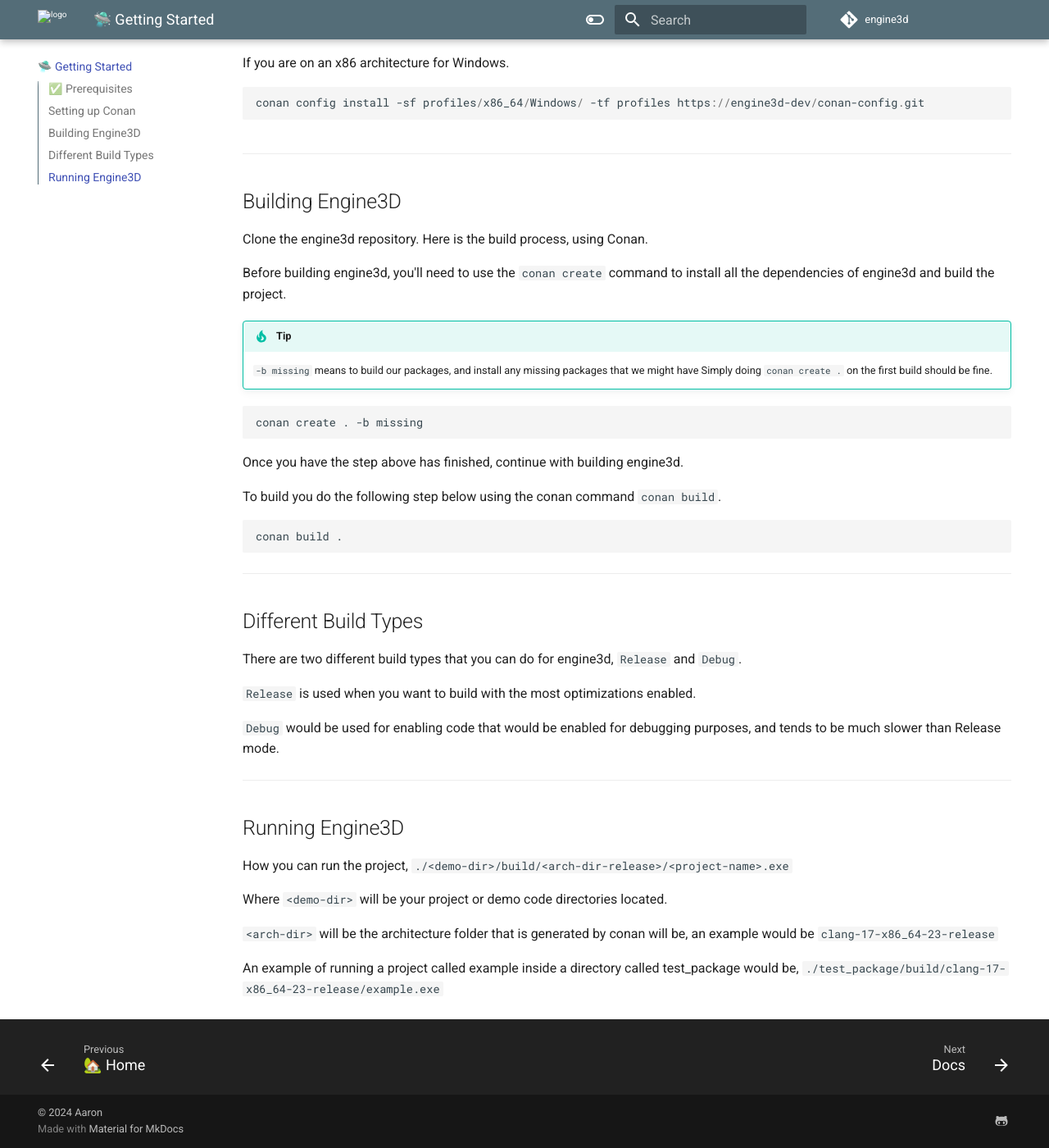
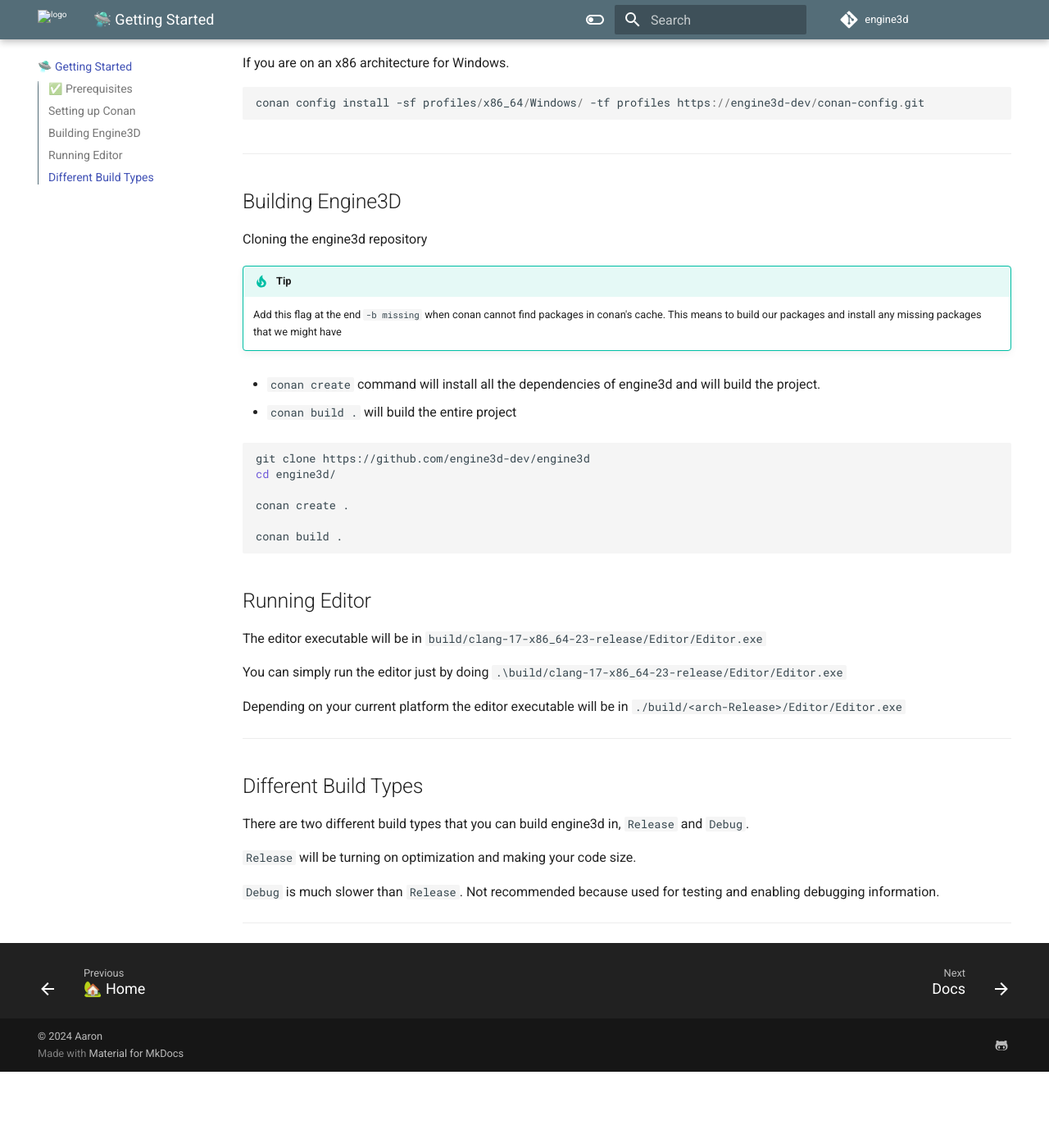
Before and after one commit to engine3d-dev/engine3d.github.io, an MkDocs documentation site: the page built from docs/page2.md, in a window 1280 px wide and 1400 px high, scrolled down 1513 px. Shown: the whole window at 82% size. Built offline with MkDocs 1.6.1 and Material for MkDocs 9.7.7, drawn with Linux system fonts in a browser that asks for light colours; comment, search, counter and statistics services are not loaded; after the commit the page ends 2820 px from its top, so only the background shows below that.

Commit message:
Update page2.md

````diff
--- a/docs/page2.md
+++ b/docs/page2.md
@@ -111,43 +111,40 @@ Setting up a conan profile for your specific platforms.
 
 ## Building Engine3D
 
-Clone the engine3d repository. Here is the build process, using Conan.
-
-Before building engine3d, you'll need to use the `conan create` command to install all the dependencies of engine3d and build the project.
+Cloning the engine3d repository
 
 !!! tip
-    `-b missing` means to build our packages, and install any missing packages that we might have
-    Simply doing `conan create .` on the first build should be fine.
+    Add this flag at the end `-b missing` when conan cannot find packages in conan's cache.
+    This means to build our packages and install any missing packages that we might have
+
+* `conan create` command will install all the dependencies of engine3d and will build the project.
+
+* `conan build .` will build the entire project
 
 ```bash
-conan create . -b missing
+git clone https://github.com/engine3d-dev/engine3d
+cd engine3d/
+
+conan create .
+
+conan build .
 ```
 
-Once you have the step above has finished, continue with building engine3d.
+## Running Editor
 
-To build you do the following step below using the conan command `conan build`.
+The editor executable will be in `build/clang-17-x86_64-23-release/Editor/Editor.exe`
 
-``` bash
-conan build .
-```
+You can simply run the editor just by doing `.\build/clang-17-x86_64-23-release/Editor/Editor.exe`
+
+Depending on your current platform the editor executable will be in `./build/<arch-Release>/Editor/Editor.exe`
 
 ---
 
 ## Different Build Types
-There are two different build types that you can do for engine3d, `Release` and `Debug`.
+There are two different build types that you can build engine3d in, `Release` and `Debug`.
 
-`Release` is used when you want to build with the most optimizations enabled.
+`Release` will be turning on optimization and making your code size.
 
-`Debug` would be used for enabling code that would be enabled for debugging purposes, and tends to be much slower than Release mode.
+`Debug` is much slower than `Release`. Not recommended because used for testing and enabling debugging information.
 
 ---
-
-## Running Engine3D
-
-How you can run the project, `./<demo-dir>/build/<arch-dir-release>/<project-name>.exe`
-
-Where `<demo-dir>` will be your project or demo code directories located.
-
-`<arch-dir>` will be the architecture folder that is generated by conan will be, an example would be `clang-17-x86_64-23-release`
-
-An example of running a project called example inside a directory called test_package would be, `./test_package/build/clang-17-x86_64-23-release/example.exe`
````
